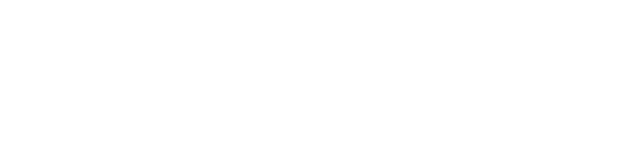
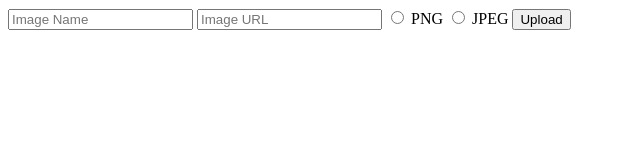
Before and after one commit to rmorris00/group-project, a plain HTML site: page index.html in a window 1280 px wide. Shown: the whole page, without its empty margins (0-640 px from the left). Drawn offline with Linux system fonts and the light colour scheme.

Commit message:
form commit

```diff
--- a/index.html
+++ b/index.html
@@ -5,7 +5,17 @@
 </head>
 
 <body>
-
+<div class="float-right">
+    <form method="#" action="#">
+        <input type="text" name="img-name" id="img-name" placeholder="Image Name">
+        <input type="text" name="img-url" id="img-url" placeholder="Image URL">
+        <input type="radio" name="img-type" value="png">
+        <label for="png">PNG</label>
+        <input type="radio" name="img-type" value="jpeg">
+        <label for="jpeg">JPEG</label>
+        <input type="submit" name="upload" value="Upload">
+    </form>
+</div>
 
 </body>
 
```
